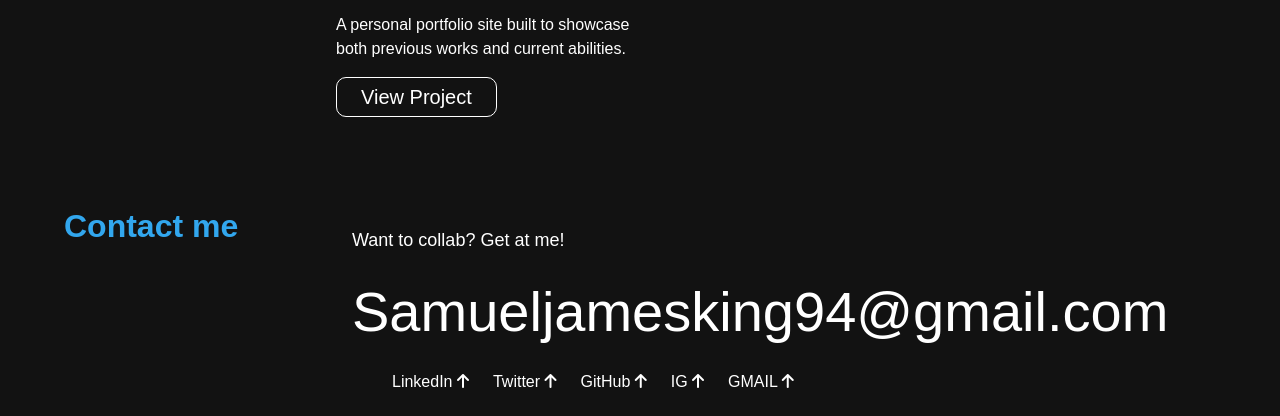
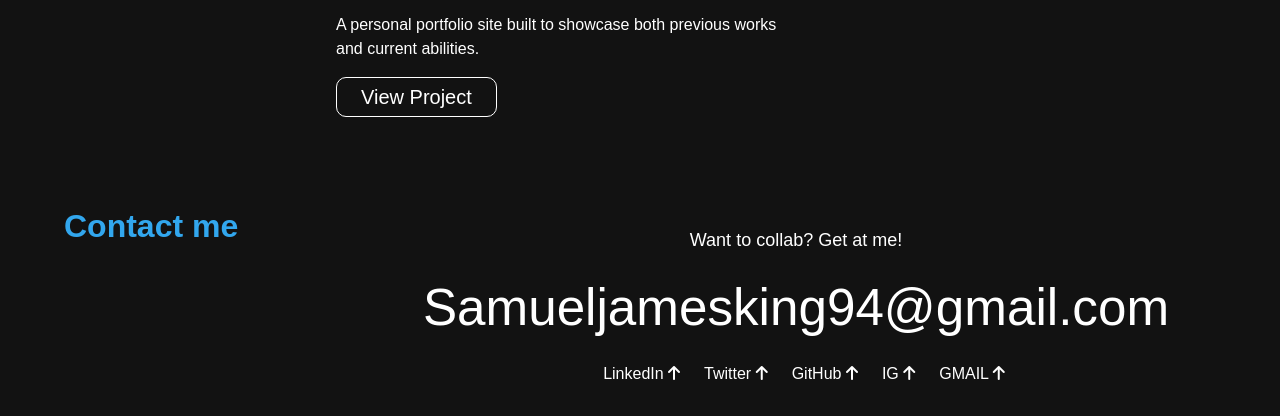
Before and after one commit to SJK9476/Personal-Porfolio-MK1, a plain HTML site: page index.html in a window 1280 px wide. Shown: the part 2381-2797 px from the top of the page. Drawn offline with nearby package versions, Linux system fonts and the light colour scheme.

Commit message:
made email font responsive

```diff
--- a/style.css
+++ b/style.css
@@ -87,6 +87,7 @@ textarea:not([rows]) {
     background-color: var(--background-clr);
     color: white;
     font-family: 'Nunito-Sans', sans-serif;
+    text-wrap: pretty;
 }
 
 .wrapper {
@@ -198,8 +199,9 @@ a {
 }
 
 .profile-image {
-  width: 50%;
+  width: 50vw;
   border-radius: 20px;
+  background-color: transparent;
 }
 
 .left-stack p {
@@ -416,7 +418,9 @@ a {
 .contact-me {
   display: grid;
   grid-template-columns: 1fr 3fr;
+  gap: 2rem;
   margin: 2rem;
+  width: 1fr;
 }
 
 .contact-me h5 {
@@ -424,7 +428,11 @@ a {
 }
 
 .contact-details {
+  display: flex;
   margin-top: 3.75rem;
+  text-align: center;
+  flex-direction: column;
+  align-items: center;
 }
 
 .callout {
@@ -432,6 +440,6 @@ a {
 }
 
 .email {
-  font-size: 3.5rem;
+  font-size: 4vw;
   margin-top: 1rem;
 }
```
